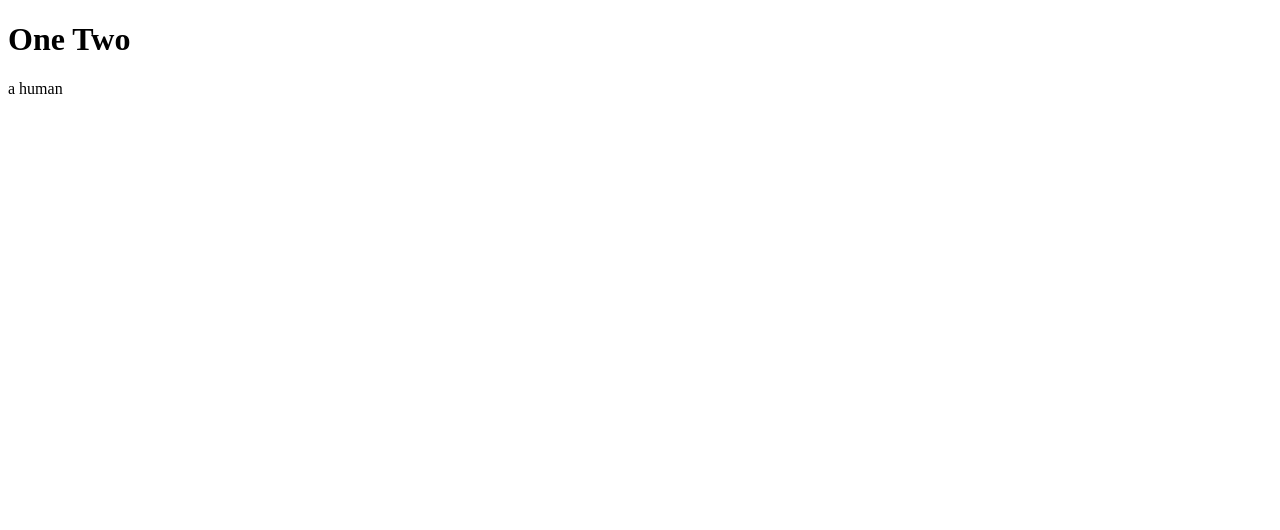
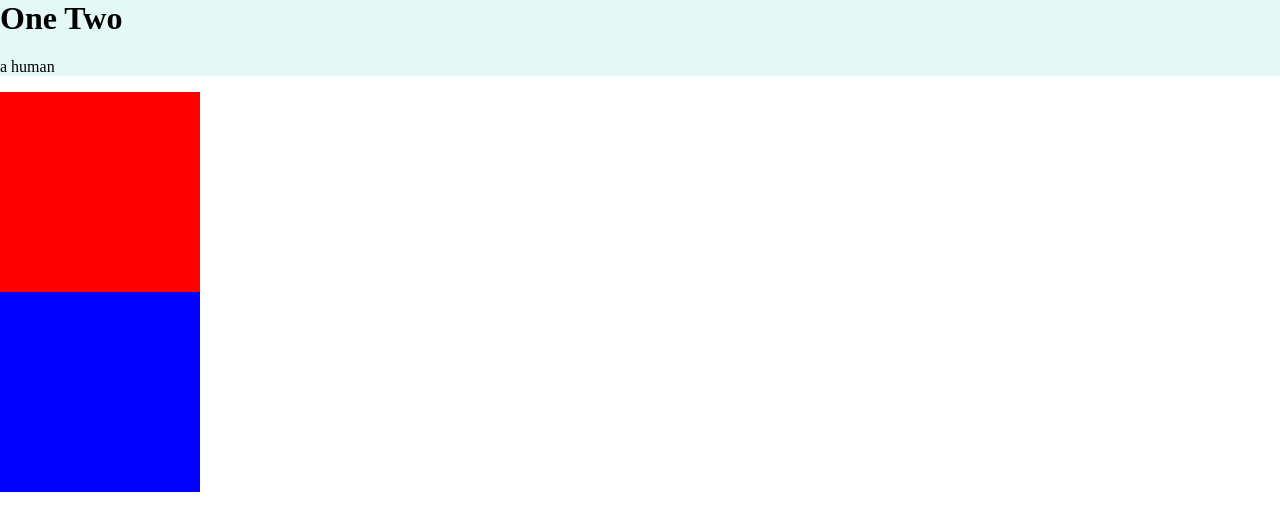
Before and after one commit to OscarKodes/WebReview-CSS2, a plain HTML site: page index.html in a window 1280 px wide. Drawn offline with Linux system fonts and the light colour scheme.

Commit message:
Add three divs and some styling.

```diff
--- a/css/styles.css
+++ b/css/styles.css
@@ -1 +1,23 @@
-body {}
+body {
+    margin: 0;
+}
+
+h1 {
+    margin-top: 0;
+}
+
+.top-container {
+    background-color: #E4F9F5;
+}
+
+.mid-container {
+    background-color: red;
+    height: 200px;
+    width: 200px;
+}
+
+.bot-container {
+    background-color: blue;
+    height: 200px;
+    width: 200px;
+}
--- a/index.html
+++ b/index.html
@@ -12,12 +12,20 @@
 
 <body>
 
-    <div class="">
+    <div class="top-container">
+        <h1>One Two</h1>
+        <p>a human</p>
+    </div>
+
+    <div class="mid-container">
 
     </div>
 
-    <h1>One Two</h1>
-    <p>a human</p>
+    <div class="bot-container">
+
+    </div>
+
+
 
 </body>
 
```
